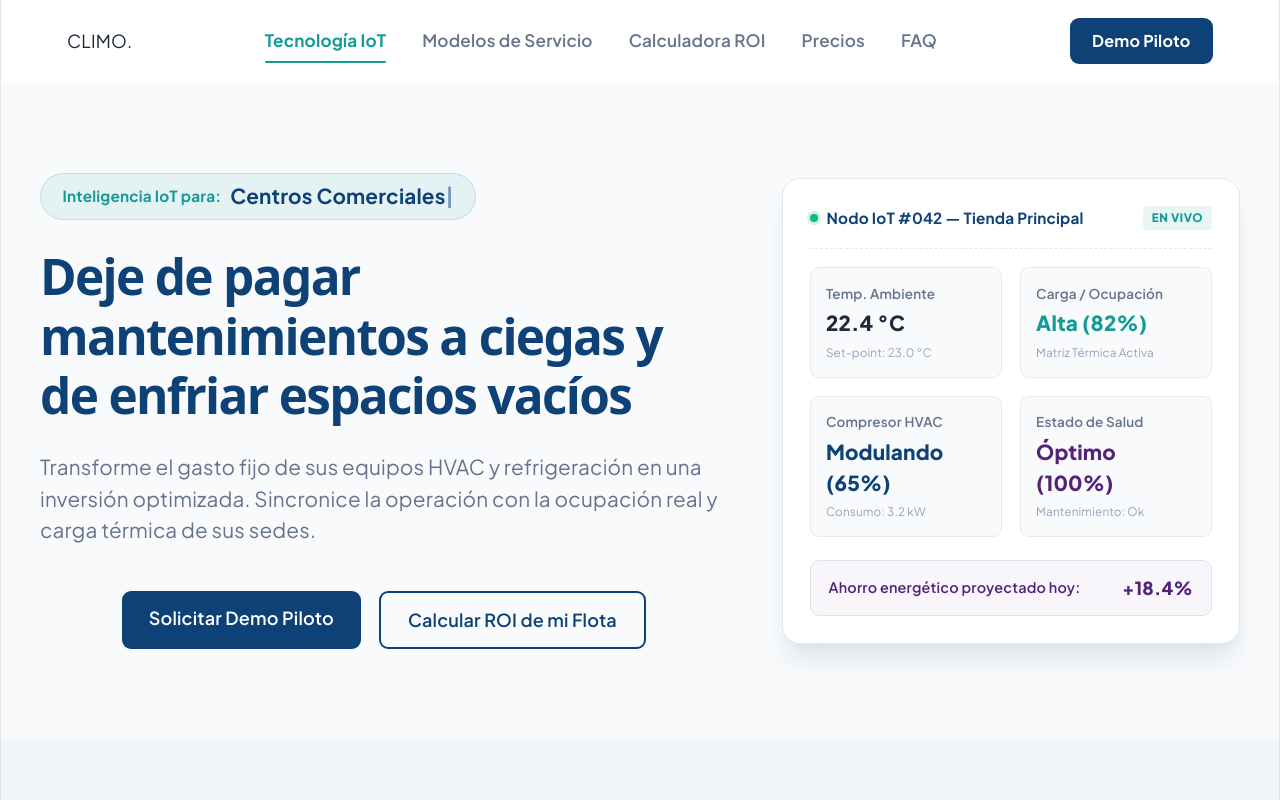
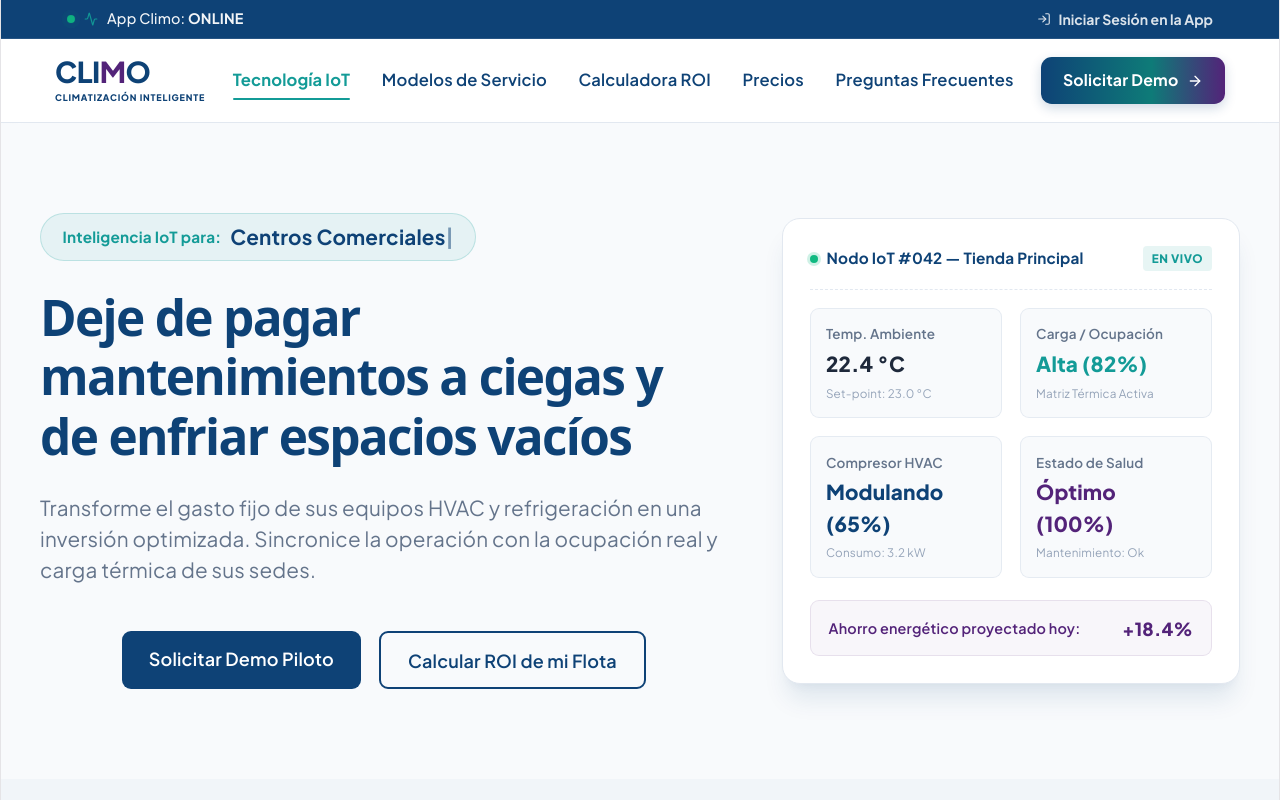
Before and after one commit to luisale89/climo-landing, a React (Vite) app: page / in a window 1280 px wide. Shown: the top 800 px of the page. Built offline with nearby package versions, Linux system fonts and the light colour scheme.

Commit message:
se agrega banner superior con boton de login, se ajustan estilos de la app

```diff
--- a/src/components/Hero.jsx
+++ b/src/components/Hero.jsx
@@ -66,7 +66,7 @@ export default function Hero() {
             <a href="#contacto" className="btn-primary btn-large">
               Solicitar Demo Piloto
             </a>
-            <a href="#roi-calculator" className="btn-secondary btn-large">
+            <a href="#roi" className="btn-secondary btn-large">
               Calcular ROI de mi Flota
             </a>
           </div>
--- a/src/components/Navbar.jsx
+++ b/src/components/Navbar.jsx
@@ -1,4 +1,5 @@
 import React, { useState, useEffect } from "react";
+import { ArrowRight, Activity, LogIn } from "lucide-react";
 // import { trackEvent } from '../utils/analytics';
 import "../styles/navbar.css";
 
@@ -7,18 +8,17 @@ export default function Navbar() {
   const [isScrolled, setIsScrolled] = useState(false);
 
   useEffect(() => {
-    // 1. Detectar si el Navbar debe tener sombra al bajar
     const handleScroll = () => {
-      setIsScrolled(window.scrollY > 20);
+      // Oculta/Muestra la barra superior y ajusta sombra al scrolear más de 30px
+      setIsScrolled(window.scrollY > 30);
     };
     window.addEventListener("scroll", handleScroll);
 
-    // 2. Configurar IntersectionObserver para los enlaces activos
     const sectionIds = [
       "tecnologia",
       "modelos",
+      "precios",
       "roi",
-      "precios",
       "faq",
       "contacto",
     ];
@@ -28,11 +28,11 @@ export default function Navbar() {
 
     const observerOptions = {
       root: null,
-      rootMargin: "-20% 0px -60% 0px", // Activa la sección cuando pasa por el tercio superior
+      rootMargin: "-20% 0px -60% 0px",
       threshold: 0,
     };
 
-    const observer = new IntersectionObserver((entries) => {
+    let observer = new IntersectionObserver((entries) => {
       entries.forEach((entry) => {
         if (entry.isIntersecting) {
           setActiveSection(entry.target.id);
@@ -50,15 +50,45 @@ export default function Navbar() {
 
   const handleNavClick = (sectionId) => {
     setActiveSection(sectionId);
-    trackEvent("navbar_link_clicked", { target_section: sectionId });
+    // trackEvent("navbar_link_clicked", { target_section: sectionId });
+  };
+
+  const handleLoginClick = () => {
+    // trackEvent("login_button_clicked");
+    // Aquí puedes redirigir a tu app de plataforma (ej. window.location.href = 'https://app.climo.io')
   };
 
   return (
-    <nav className={`navbar ${isScrolled ? "scrolled" : ""}`}>
-      <div className="container nav-container">
-        {/* Logo */}
-        <a href="#" className="nav-logo">
-          CLIMO<span>.</span>
+    <header className={`header-wrapper ${isScrolled ? "scrolled" : ""}`}>
+      {/* 🚀 Top Bar Secundaria (Desaparece al scrolear) */}
+      <div className="top-utility-bar">
+        <div className="container top-bar-container">
+          <div className="app-status-indicator">
+            <span className="status-pulse-dot" />
+            <Activity size={14} className="status-icon" />
+            <span>
+              App Climo: <strong>ONLINE</strong>
+            </span>
+          </div>
+
+          <div className="top-bar-actions">
+            <button onClick={handleLoginClick} className="top-login-btn">
+              <LogIn size={14} />
+              <span>Iniciar Sesión en la App</span>
+            </button>
+          </div>
+        </div>
+      </div>
+
+      {/* 🧭 Navbar Principal */}
+      <nav className="navbar">
+        <div className="nav-container">
+          {/* Logo Corporativo */}
+          <a href="#" className="nav-logo-wrapper">
+            <div className="nav-logo-title">
+              CLI<span>M</span>O
+            </div>
+            <div className="nav-logo-subtitle">CLIMATIZACIÓN INTELIGENTE</div>
           </a>
 
           {/* Enlaces de Navegación */}
@@ -96,19 +126,21 @@ export default function Navbar() {
               className={`nav-link ${activeSection === "faq" ? "active" : ""}`}
               onClick={() => handleNavClick("faq")}
             >
-            FAQ
+              Preguntas Frecuentes
             </a>
           </div>
 
-        {/* Botón CTA Navbar */}
+          {/* Botón CTA Principal */}
           <a
             href="#contacto"
-          className={`nav-btn-cta ${activeSection === "contacto" ? "active" : ""}`}
+            className="nav-btn-cta"
             onClick={() => handleNavClick("contacto")}
           >
-          Demo Piloto
+            <span>Solicitar Demo</span>
+            <ArrowRight size={16} />
           </a>
         </div>
       </nav>
+    </header>
   );
 }
--- a/src/styles/global.css
+++ b/src/styles/global.css
@@ -15,11 +15,6 @@ body {
 }
 
 /* Clases Utilitarias Globales */
-.container {
-  max-width: 1200px;
-  margin: 0 auto;
-  padding: 0 1.5rem;
-}
 
 .section-padding {
   padding: 5rem 0;
--- a/src/styles/navbar.css
+++ b/src/styles/navbar.css
@@ -1,51 +1,172 @@
-.navbar {
+/* Contenedor general pegado arriba */
+.header-wrapper {
   position: sticky;
   top: 0;
   left: 0;
   width: 100%;
   z-index: 1000;
-  background: rgba(255, 255, 255, 0.9);
-  backdrop-filter: blur(10px);
   transition: all 0.3s ease;
-  border-bottom: 1px solid transparent;
-  padding: 1rem 0;
 }
 
-.navbar.scrolled {
+/* 🚀 Estilos de la Top Bar Secundaria */
+.top-utility-bar {
+  background: var(--climo-navy);
+  color: #ffffff;
+  font-size: 0.8rem;
+  padding: 0.45rem 0;
+  transition:
+    max-height 0.3s ease,
+    opacity 0.3s ease,
+    padding 0.3s ease;
+  max-height: 40px;
+  overflow: hidden;
+  border-bottom: 1px solid rgba(255, 255, 255, 0.1);
+}
+
+.top-bar-container {
+  display: flex;
+  justify-content: space-between;
+  align-items: center;
+}
+
+.app-status-indicator {
+  display: flex;
+  align-items: center;
+  gap: 0.5rem;
+  font-weight: 500;
+  opacity: 0.95;
+}
+
+/* Punto verde parpadeante de estatus online */
+.status-pulse-dot {
+  width: 8px;
+  height: 8px;
+  background-color: #10b981;
+  border-radius: 50%;
+  display: inline-block;
+  box-shadow: 0 0 0 rgba(16, 185, 129, 0.4);
+  animation: pulse-green 2s infinite;
+}
+
+@keyframes pulse-green {
+  0% {
+    transform: scale(0.95);
+    box-shadow: 0 0 0 0 rgba(16, 185, 129, 0.7);
+  }
+  70% {
+    transform: scale(1);
+    box-shadow: 0 0 0 6px rgba(16, 185, 129, 0);
+  }
+  100% {
+    transform: scale(0.95);
+    box-shadow: 0 0 0 0 rgba(16, 185, 129, 0);
+  }
+}
+
+.status-icon {
+  color: var(--climo-teal);
+}
+
+.top-login-btn {
+  background: transparent;
+  border: none;
+  color: #ffffff;
+  display: flex;
+  align-items: center;
+  gap: 0.4rem;
+  font-size: 0.78rem;
+  font-weight: 700;
+  cursor: pointer;
+  opacity: 0.85;
+  transition:
+    opacity 0.2s ease,
+    color 0.2s ease;
+  padding: 0.1rem 0;
+}
+
+.top-login-btn:hover {
+  opacity: 1;
+  color: var(--climo-teal);
+}
+
+/* 🧭 Navbar Principal */
+.navbar {
+  background: rgba(255, 255, 255, 0.95);
+  backdrop-filter: blur(10px);
+  border-bottom: 1px solid var(--border-light);
+  transition: all 0.3s ease;
+  padding: 0.5rem 0;
+}
+
+/* Estado al scrolear: Oculta la barra superior y deja el navbar fijo con sombra */
+.header-wrapper.scrolled .top-utility-bar {
+  max-height: 0;
+  padding-top: 0;
+  padding-bottom: 0;
+  opacity: 0;
+  border-bottom: none;
+}
+
+.header-wrapper.scrolled .navbar {
+  box-shadow: var(--shadow-sm);
   background: rgba(255, 255, 255, 0.98);
-  border-bottom-color: var(--border-light);
-  box-shadow: var(--shadow-sm);
-  padding: 0.5rem 0;
 }
 
 .nav-container {
   display: flex;
   align-items: center;
   justify-content: space-between;
-  padding: 1.1rem 1.5rem;
+  padding: 0.5rem 3rem;
 }
 
+/* Logo Corporativo */
+.nav-logo-wrapper {
+  text-decoration: none;
+  display: flex;
+  flex-direction: column;
+}
+
+.nav-logo-title {
+  font-size: 1.6rem;
+  font-weight: 800;
+  letter-spacing: -0.5px;
+  color: var(--climo-navy);
+  line-height: 1;
+}
+
+.nav-logo-title span {
+  color: var(--climo-purple);
+}
+
+.nav-logo-subtitle {
+  font-size: 0.5rem;
+  font-weight: 800;
+  color: var(--climo-navy);
+  letter-spacing: 0.8px;
+  margin-top: 0.3rem;
+}
+
+/* Enlaces */
 .nav-links {
   display: flex;
-  gap: 2rem;
+  gap: 1.75rem;
   align-items: center;
 }
 
 .nav-link {
-  font-size: 0.95rem;
+  font-size: 0.92rem;
   font-weight: 600;
-  color: var(--text-muted);
+  color: var(--climo-navy);
   text-decoration: none;
   position: relative;
-  padding: 0.4rem 0;
+  padding: 0.3rem 0;
   transition: color 0.2s ease;
 }
 
 .nav-link:hover {
-  color: var(--climo-navy);
+  color: var(--climo-teal);
 }
 
-/* 🌟 Estado Activo: Cambia el color e inserta una barra inferior teal */
 .nav-link.active {
   color: var(--climo-teal);
   font-weight: 700;
@@ -62,20 +183,41 @@
   border-radius: 2px;
 }
 
+/* Botón CTA Navbar */
 .nav-btn-cta {
-  background: var(--climo-navy);
+  display: flex;
+  align-items: center;
+  gap: 0.5rem;
+  background: linear-gradient(90deg, #0e4276 0%, #0e7b78 60%, #532379 100%);
   color: #ffffff;
-  padding: 0.6rem 1.25rem;
-  border-radius: 0.5rem;
-  font-size: 0.9rem;
+  padding: 0.65rem 1.2rem;
+  border-radius: 0.6rem;
+  font-size: 0.88rem;
   font-weight: 700;
   text-decoration: none;
+  box-shadow: 0 4px 12px rgba(14, 66, 118, 0.2);
   transition:
-    background 0.2s ease,
+    opacity 0.2s ease,
     transform 0.2s ease;
 }
 
-.nav-btn-cta:hover,
-.nav-btn-cta.active {
-  background: var(--climo-teal);
+.nav-btn-cta:hover {
+  opacity: 0.95;
+  transform: translateY(-1px);
 }
+
+/* 📱 Media Queries para Móviles */
+@media (max-width: 1024px) {
+  .nav-links {
+    display: none;
+  }
+}
+
+@media (max-width: 640px) {
+  .top-utility-bar {
+    font-size: 0.72rem;
+  }
+  .top-login-btn span {
+    display: none; /* En pantallas muy pequeñas oculta el texto y deja solo el icono de login */
+  }
+}
```
Lines whose indentation alone changed are shown as unchanged.
